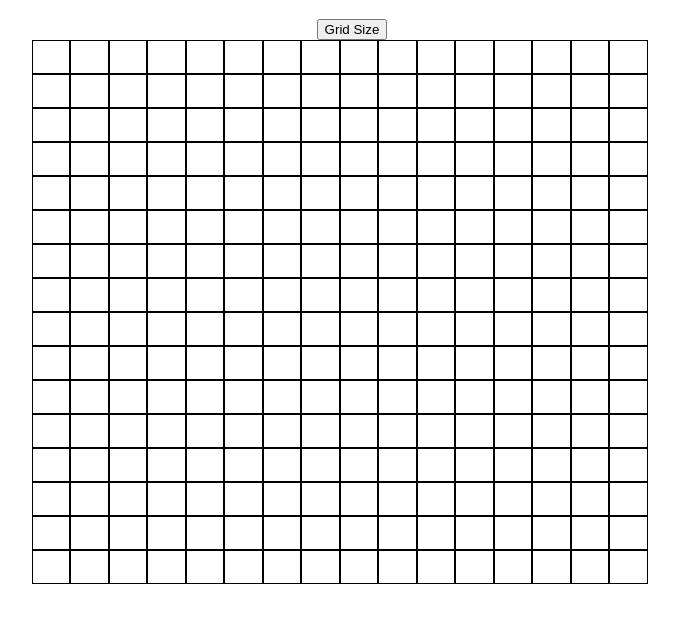
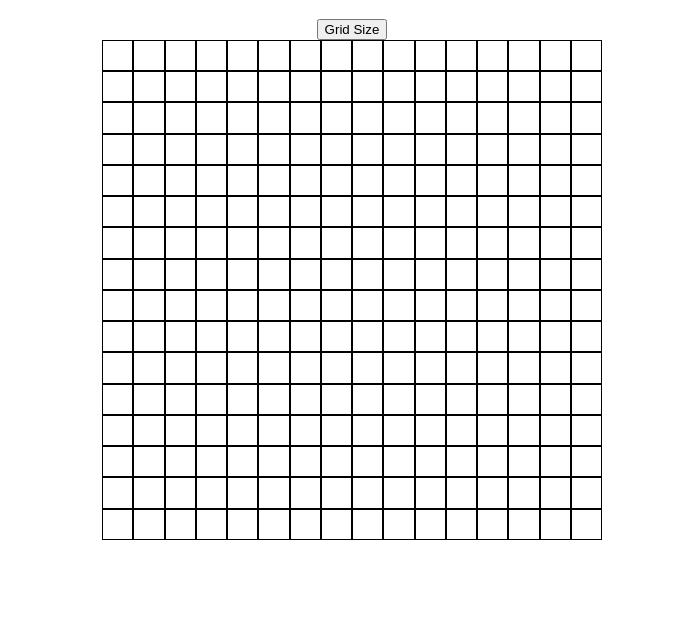
Before and after one commit to a-goobaloo/Etch-a-Sketch, a plain HTML site: page index.html in a window 1280 px wide. Shown: the part 61-684 px from the top of the page, without its empty margins (288-967 px from the left). Drawn offline with Linux system fonts and the light colour scheme.

Commit message:
made building the grid into a function to make it more dynamic and cleaned the code for it

```diff
--- a/javascript.js
+++ b/javascript.js
@@ -1,26 +1,46 @@
 const container = document.querySelector("#container");
+const body = document.querySelector("body")
 
 
-for (let i = 0; i < 16;i ++){
-    for (let i = 0; i < 16;i ++){
-        const row = document.createElement("div");
-        row.classList.add("row");
-        container.appendChild(row.cloneNode(true));
+function grid(size){
+    for (let i = 0; i < size;i ++){
+        //create one row first then another for loop for squares in that row.
+            let row = document.createElement("div");
+            container.appendChild(row);
+            row.className = "row";
+        for (let j = 0; j < size;j ++){
+            let square = document.createElement("div");
+            row.appendChild(square);
+            square.className = "square";
+        }
     }
 }
+
+grid(16);
+
 const r = Math.floor(Math.random() * 255);
 const g = Math.floor(Math.random() * 255);
 const b = Math.floor(Math.random() * 255);
 
 
-const draw = document.querySelector("div");
-draw.addEventListener("mousedown", (e) => {
-    e.target.style.backgroundColor = `rgb(${r}, ${g}, ${b})`;
-})
+// const draw = document.querySelector("div");
+// draw.addEventListener("mousedown", (e) => {
+//     e.target.style.backgroundColor = `rgb(${r}, ${g}, ${b})`;
+// })
 
-const button = document.querySelector(".size");
-button.addEventListener("click", () => {
-    // const size = parseInt(prompt("Enter number of squares per side: "));
-    const deleteItem = document.querySelector("#container");
-    deleteItem.remove();
-})
+// const button = document.querySelector(".size");
+// button.addEventListener("click", () => {
+//     const size = parseInt(prompt("Enter number of squares per side: "));
+//     const deleteItem = document.querySelector("#container");
+//     deleteItem.remove();
+//     const newContainer = document.createElement("div");
+//     newContainer.setAttribute("id", "container");
+//     body.appendChild(newContainer);
+//     for (let i = 0; i < size;i ++){
+//         for (let i = 0; i < size;i ++){
+//             const row = document.createElement("div");
+//             row.classList.add("row");
+//             newContainer.appendChild(row.cloneNode(true));
+//         }
+//     }
+// })
--- a/style.css
+++ b/style.css
@@ -9,17 +9,21 @@ body{
 
 #container{
     display: flex;
-    flex-direction: row;
+    flex-direction: column;
     flex-wrap: wrap;
-    height: 100%;
-    width: 50%;
+    height: 500px;
+    width: 500px;
 
 
 }
 .row{
-    height: 32px;
-    width: 5.7%;
+    display: flex;
+    flex-grow: 1;
+}
+
+.square{
     border: 1px solid;
+    flex-grow: 1;
 }
 
 .title{
```
